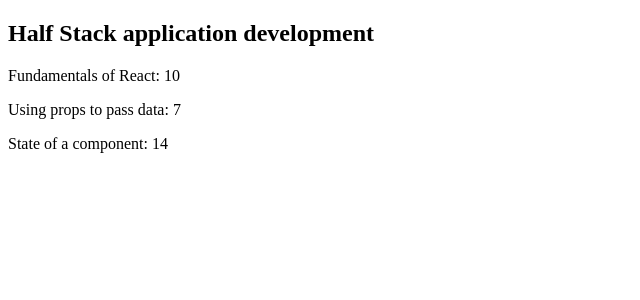
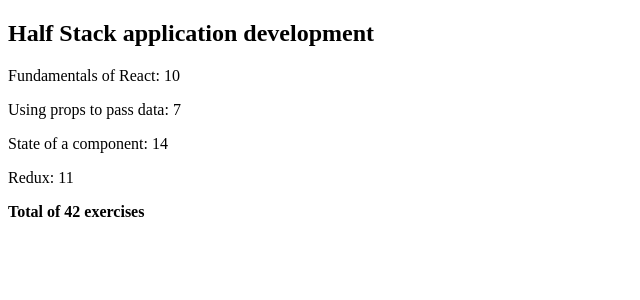
Before and after one commit to SantiRock/Full-Stack-Open-Part2, a React (Create React App) app: page / in a window 1280 px wide. Shown: the top 300 px of the page, without its empty margins (0-640 px from the left). Built offline with nearby package versions, Linux system fonts and the light colour scheme.

Commit message:
2.3: Course information step8

```diff
--- a/src/courseinfo.js
+++ b/src/courseinfo.js
@@ -5,11 +5,20 @@ const Parts = ({ name, exercises}) => <p>{name}: {exercises}</p>
 const Content = ({ parts }) => parts.map(({name, exercises, id}) =>
 <Parts key={id} name={name} exercises={exercises}/> )
 
+const TotalExercices = ({ parts }) => {
+    const sum = (val, part) => val + part.exercises
+    const totalExercices = parts.reduce(sum, 0)
+    return (
+      <p><b>Total of {totalExercices} exercises</b></p>
+    )
+}
+
 const Course = ({ course }) => {
     return (
      <>
         <Header name={course.name}/>
         <Content parts={course.parts}/>
+        <TotalExercices parts={course.parts} />
     </>
     )
 }
@@ -33,6 +42,11 @@ const Courseinfo = () => {
             name: 'State of a component',
             exercises: 14,
             id: 3
+          },
+          {
+            name: 'Redux',
+            exercises: 11,
+            id: 4
           }
         ]
       }
```
